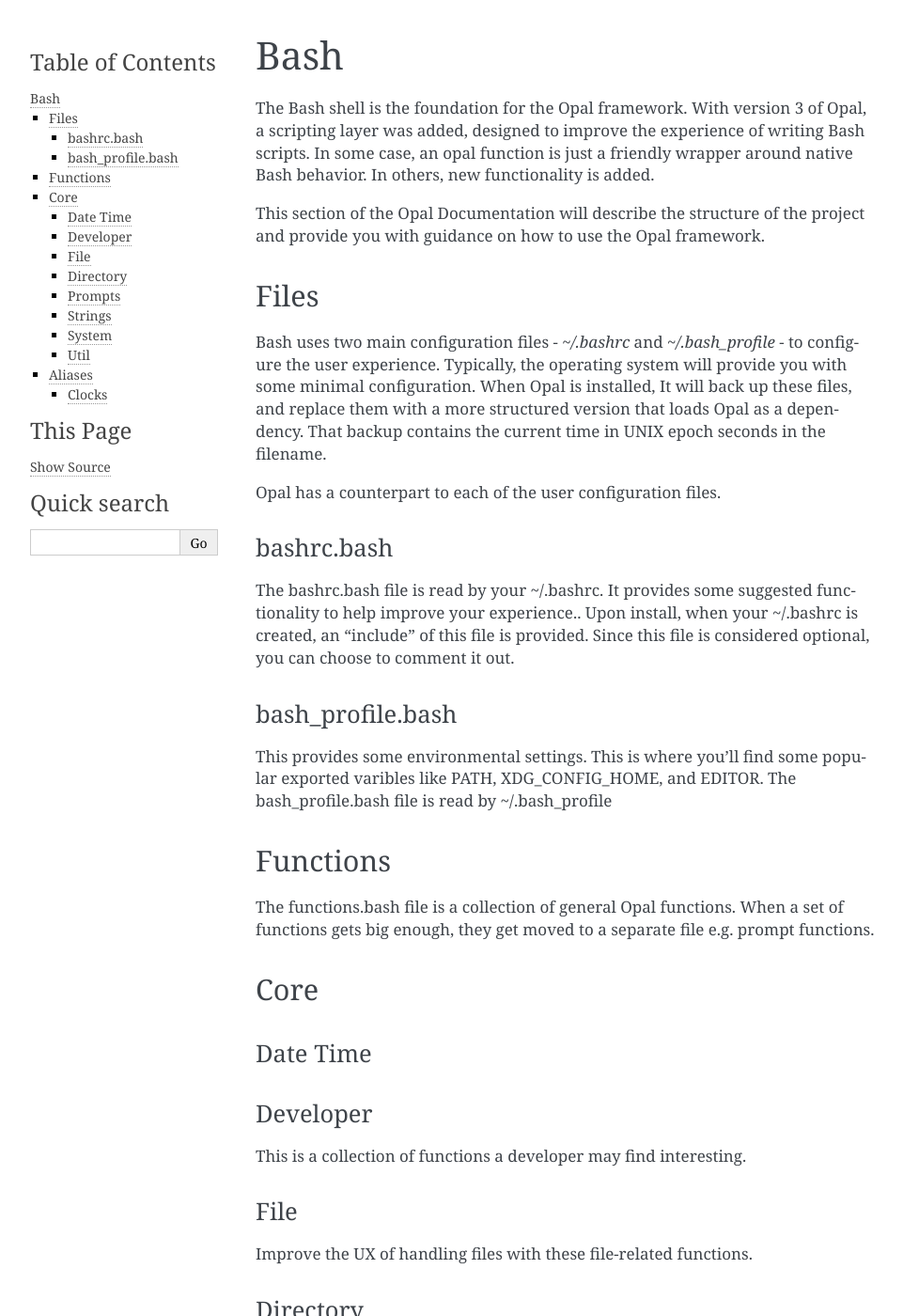
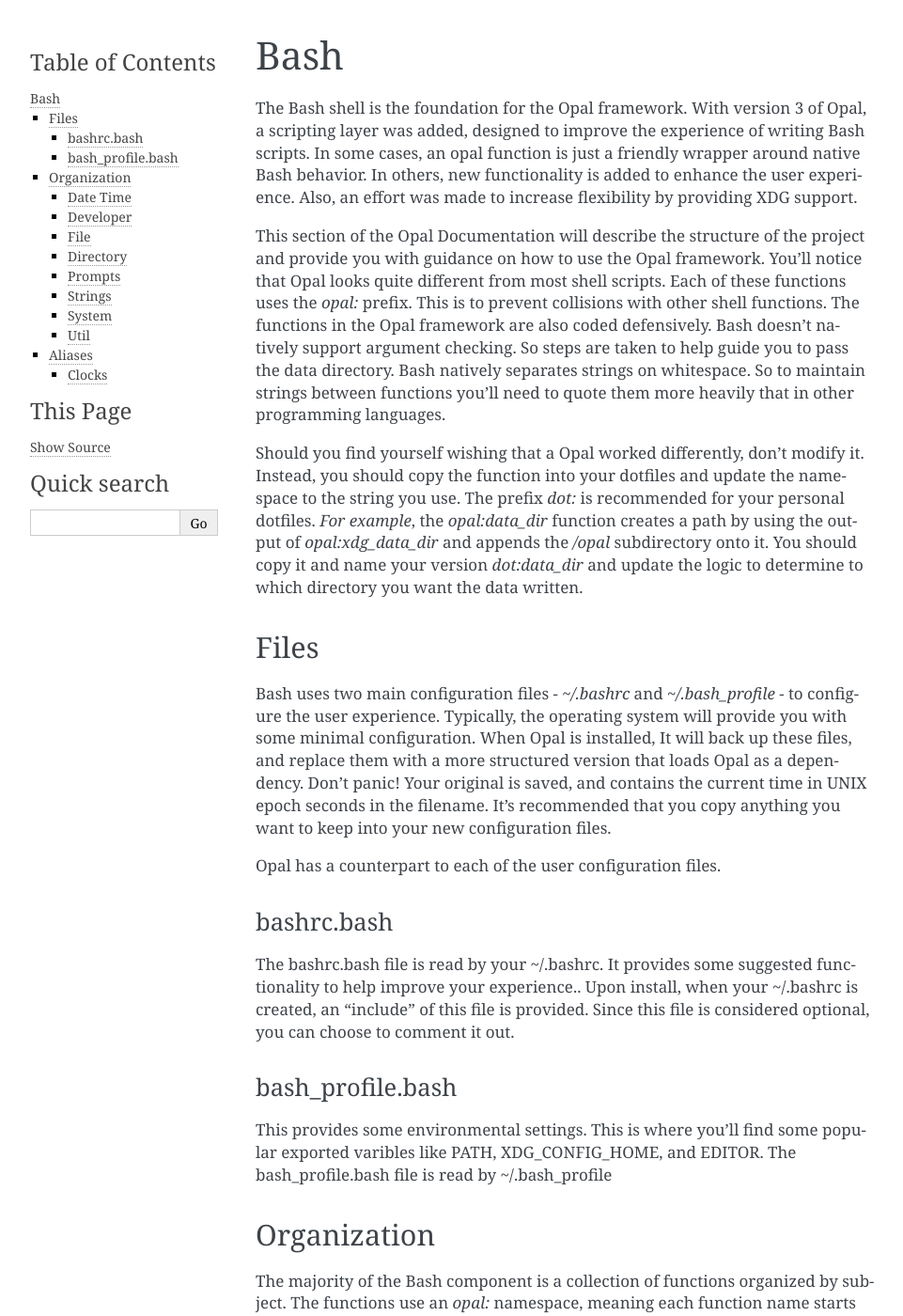
Before and after one commit to andrewwoods/opal-documentation-rtd, a Sphinx documentation site: the page built from docs/source/bash.rst, in a window 1280 px wide and 1400 px high. Shown: the whole window at 94% size, without its empty margins (148-1109 px from the left). Built offline with Sphinx 7.4.7, drawn with Linux system fonts in a browser that asks for light colours; some of the changed text lies outside the part shown.

Commit message:
Update Bash page
Improve explanation about using Bash with Opal.

```diff
--- a/docs/source/bash.rst
+++ b/docs/source/bash.rst
@@ -3,11 +3,28 @@ Bash
 
 The Bash shell is the foundation for the Opal framework. With version 3 of
 Opal, a scripting layer was added, designed to improve the experience of
-writing Bash scripts. In some case, an opal function is just a friendly wrapper
-around native Bash behavior. In others, new functionality is added.
+writing Bash scripts. In some cases, an opal function is just a friendly
+wrapper around native Bash behavior. In others, new functionality is added to
+enhance the user experience. Also, an effort was made to increase flexibility
+by providing XDG support.
 
-This section of the Opal Documentation will describe the structure of the project
-and provide you with guidance on how to use the Opal framework.
+This section of the Opal Documentation will describe the structure of the
+project and provide you with guidance on how to use the Opal framework. You'll
+notice that Opal looks quite different from most shell scripts. Each of these
+functions uses the `opal:` prefix. This is to prevent collisions with other
+shell functions. The functions in the Opal framework are also coded
+defensively. Bash doesn't natively support argument checking. So steps are
+taken to help guide you to pass the data directory. Bash natively separates
+strings on whitespace. So to maintain strings between functions you'll need to
+quote them more heavily that in other programming languages.
+
+Should you find yourself wishing that a Opal worked differently, don't modify
+it. Instead, you should copy the function into your dotfiles and update the
+namespace to the string you use. The prefix `dot:` is recommended for your
+personal dotfiles. *For example*, the `opal:data_dir` function creates a path
+by using the output of `opal:xdg_data_dir` and appends the `/opal` subdirectory
+onto it. You should copy it and name your version `dot:data_dir` and update the
+logic to determine to which directory you want the data written.
 
 Files
 -----
@@ -16,8 +33,9 @@ Bash uses two main configuration files - `~/.bashrc` and `~/.bash_profile` - to
 configure the user experience. Typically, the operating system will provide you
 with some minimal configuration. When Opal is installed, It will back up these
 files, and replace them with a more structured version that loads Opal as a
-dependency. That backup contains the current time in UNIX epoch seconds in the
-filename.
+dependency. Don't panic! Your original is saved, and contains the current time
+in UNIX epoch seconds in the filename. It's recommended that you copy anything
+you want to keep into your new configuration files.
 
 Opal has a counterpart to each of the user configuration files.
 
@@ -37,16 +55,20 @@ popular exported varibles like PATH, XDG_CONFIG_HOME, and EDITOR. The
 bash_profile.bash file is read by ~/.bash_profile
 
 
-Functions
----------
+Organization
+------------
 
-The functions.bash file is a collection of general Opal functions. When a set
-of functions gets big enough, they get moved to a separate file e.g. prompt
-functions.
+The majority of the Bash component is a collection of functions organized by
+subject. The functions use an `opal:` namespace, meaning each function name
+starts with it. This helps provide clarity, and prevents accidental
+redefinition of any existing functions. These functions can be used in bash
+scripts or directly on the command line. One essential function is `opal:show`
+takes a single parameter. Calling `opal:show names` will display a list of
+functions loaded in your shell.
 
-Core
-----
+.. code-block:: bash
 
+    $ opal:show names
 
 Date Time
 ^^^^^^^^^
```
